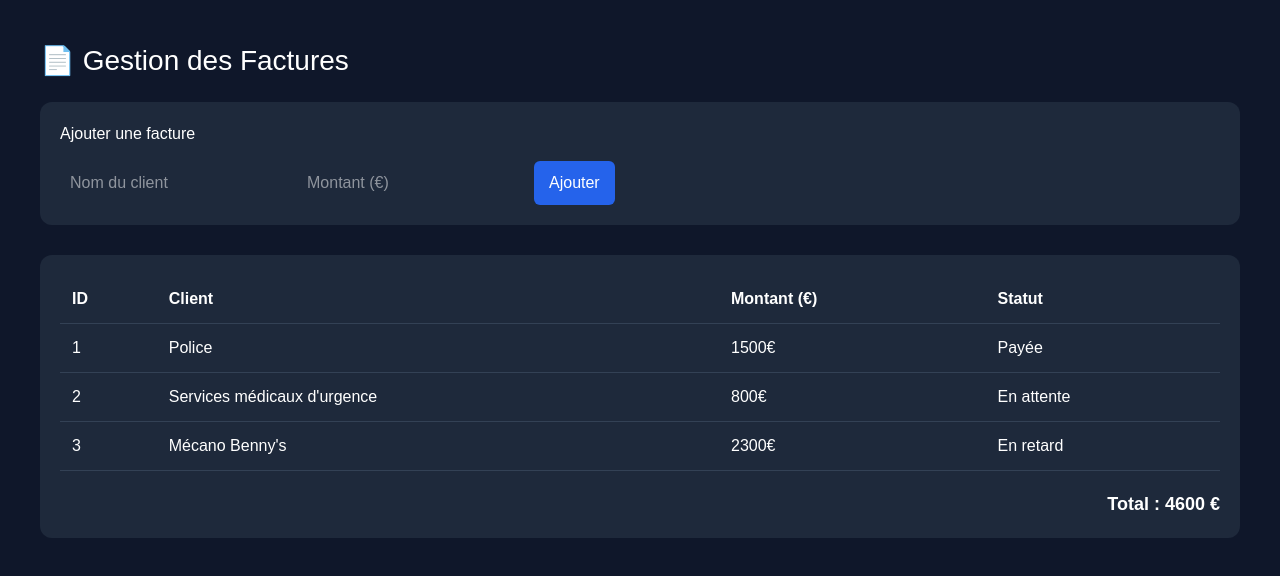
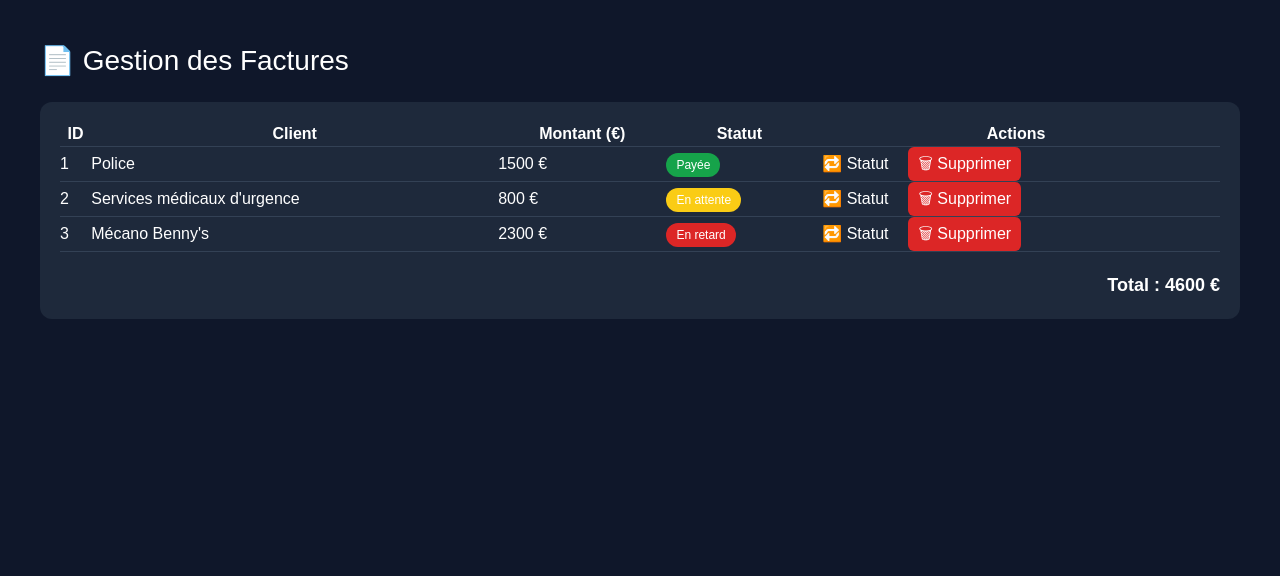
Before and after one commit to Dylan220495/compta-gtarp, a Next.js app: page /factures in a window 1280 px wide. Shown: the top 576 px of the page. Built offline with nearby package versions, Linux system fonts and the light colour scheme.

Commit message:
Ajout suppression + statut dynamique

```diff
--- a/app/factures/page.tsx
+++ b/app/factures/page.tsx
@@ -1,101 +1,117 @@
 "use client";
 import { useState } from "react";
 
+type Facture = {
+  id: number;
+  client: string;
+  montant: number;
+  statut: "Payée" | "En attente" | "En retard";
+};
+
 export default function Factures() {
-  const [factures, setFactures] = useState([
+  const [factures, setFactures] = useState<Facture[]>([
     { id: 1, client: "Police", montant: 1500, statut: "Payée" },
     { id: 2, client: "Services médicaux d'urgence", montant: 800, statut: "En attente" },
     { id: 3, client: "Mécano Benny's", montant: 2300, statut: "En retard" },
   ]);
 
-  const [client, setClient] = useState("");
-  const [montant, setMontant] = useState("");
+  const supprimerFacture = (id: number) => {
+    setFactures(factures.filter(f => f.id !== id));
+  };
 
-  const ajouterFacture = () => {
-    if (!client || !montant) return;
-
-    const nouvelleFacture = {
-      id: factures.length + 1,
-      client,
-      montant: Number(montant),
-      statut: "En attente",
-    };
-
-    setFactures([...factures, nouvelleFacture]);
-    setClient("");
-    setMontant("");
+  const changerStatut = (id: number) => {
+    setFactures(
+      factures.map(f => {
+        if (f.id === id) {
+          if (f.statut === "En attente") return { ...f, statut: "Payée" };
+          if (f.statut === "Payée") return { ...f, statut: "En retard" };
+          return { ...f, statut: "En attente" };
+        }
+        return f;
+      })
+    );
   };
 
   const total = factures.reduce((acc, f) => acc + f.montant, 0);
 
+  const badgeColor = (statut: string) => {
+    if (statut === "Payée") return "#16a34a";
+    if (statut === "En attente") return "#facc15";
+    return "#dc2626";
+  };
+
   return (
-    <main style={{ padding: "40px", fontFamily: "Arial", backgroundColor: "#0f172a", minHeight: "100vh", color: "white" }}>
+    <main style={{
+      padding: "40px",
+      fontFamily: "Arial",
+      backgroundColor: "#0f172a",
+      minHeight: "100vh",
+      color: "white"
+    }}>
       <h1 style={{ fontSize: "28px", marginBottom: "20px" }}>
         📄 Gestion des Factures
       </h1>
 
-      {/* FORMULAIRE */}
       <div style={{
-        marginBottom: "30px",
         backgroundColor: "#1e293b",
         padding: "20px",
         borderRadius: "12px"
       }}>
-        <h2 style={{ marginBottom: "15px" }}>Ajouter une facture</h2>
-
-        <input
-          placeholder="Nom du client"
-          value={client}
-          onChange={(e) => setClient(e.target.value)}
-          style={{ padding: "10px", marginRight: "10px", borderRadius: "6px", border: "none" }}
-        />
-
-        <input
-          placeholder="Montant (€)"
-          type="number"
-          value={montant}
-          onChange={(e) => setMontant(e.target.value)}
-          style={{ padding: "10px", marginRight: "10px", borderRadius: "6px", border: "none" }}
-        />
-
-        <button
-          onClick={ajouterFacture}
-          style={{
-            padding: "10px 15px",
-            borderRadius: "6px",
-            border: "none",
-            backgroundColor: "#2563eb",
-            color: "white",
-            cursor: "pointer"
-          }}
-        >
-          Ajouter
-        </button>
-      </div>
-
-      {/* TABLEAU */}
-      <div style={{
-        backgroundColor: "#1e293b",
-        padding: "20px",
-        borderRadius: "12px",
-      }}>
         <table style={{ width: "100%", borderCollapse: "collapse" }}>
           <thead>
-            <tr style={{ textAlign: "left", borderBottom: "1px solid #334155" }}>
-              <th style={{ padding: "12px" }}>ID</th>
-              <th style={{ padding: "12px" }}>Client</th>
-              <th style={{ padding: "12px" }}>Montant (€)</th>
-              <th style={{ padding: "12px" }}>Statut</th>
+            <tr style={{ borderBottom: "1px solid #334155" }}>
+              <th>ID</th>
+              <th>Client</th>
+              <th>Montant (€)</th>
+              <th>Statut</th>
+              <th>Actions</th>
             </tr>
           </thead>
 
           <tbody>
             {factures.map((facture) => (
               <tr key={facture.id} style={{ borderBottom: "1px solid #334155" }}>
-                <td style={{ padding: "12px" }}>{facture.id}</td>
-                <td style={{ padding: "12px" }}>{facture.client}</td>
-                <td style={{ padding: "12px" }}>{facture.montant}€</td>
-                <td style={{ padding: "12px" }}>{facture.statut}</td>
+                <td>{facture.id}</td>
+                <td>{facture.client}</td>
+                <td>{facture.montant} €</td>
+                <td>
+                  <span style={{
+                    backgroundColor: badgeColor(facture.statut),
+                    padding: "5px 10px",
+                    borderRadius: "20px",
+                    fontSize: "12px"
+                  }}>
+                    {facture.statut}
+                  </span>
+                </td>
+                <td>
+                  <button
+                    onClick={() => changerStatut(facture.id)}
+                    style={{
+                      marginRight: "10px",
+                      padding: "5px 10px",
+                      borderRadius: "6px",
+                      border: "none",
+                      cursor: "pointer"
+                    }}
+                  >
+                    🔁 Statut
+                  </button>
+
+                  <button
+                    onClick={() => supprimerFacture(facture.id)}
+                    style={{
+                      backgroundColor: "#dc2626",
+                      color: "white",
+                      padding: "5px 10px",
+                      borderRadius: "6px",
+                      border: "none",
+                      cursor: "pointer"
+                    }}
+                  >
+                    🗑 Supprimer
+                  </button>
+                </td>
               </tr>
             ))}
           </tbody>
@@ -104,8 +120,8 @@ export default function Factures() {
         <div style={{
           marginTop: "20px",
           textAlign: "right",
-          fontSize: "18px",
-          fontWeight: "bold"
+          fontWeight: "bold",
+          fontSize: "18px"
         }}>
           Total : {total} €
         </div>
```
